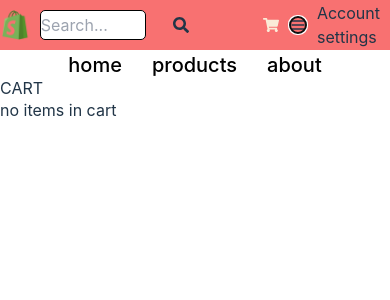
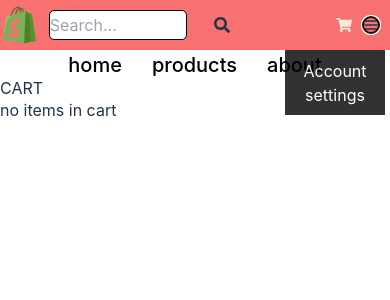
Before and after one commit to Xtyle17/eCommerce, a React (Vite) app: page /cart in a window 390 px wide. Both pictures are taken after a click on the button 371 px from the left and 25 px from the top of the page. Shown: the top 300 px of the page. Built offline with nearby package versions, Linux system fonts and the light colour scheme.

Commit message:
changed the css for dropdown

```diff
--- a/src/App.jsx
+++ b/src/App.jsx
@@ -33,7 +33,7 @@ function App() {
       </main>
     </>
   ) : (
-    <Register />
+    <StartingRoute />
   );
   return (
     <div className="flex flex-col justify-center">
--- a/src/Components/Header.jsx
+++ b/src/Components/Header.jsx
@@ -61,7 +61,7 @@ const Header = () => {
         <button className="menu" onClick={toggleNavbar}>
           <FaIconz.FiMenu />
         </button>
-        <ul className={isCollapsed ? "collapsed" : ""}>
+        <ul className={isCollapsed ? "collapsed" : "show "}>
           <li>Account</li>
           <li>settings</li>
         </ul>
--- a/src/Components/Navigation/Cart.jsx
+++ b/src/Components/Navigation/Cart.jsx
@@ -46,17 +46,17 @@ const Cart = () => {
                 <span>quantity:{item.count}</span>
                 <div className="functions">
                   <button
-                    className="btn-decrement"
+                    className="btn-decrement w-[25px] h-[20px]"
                     onClick={() => handleDecrement(item)}>
                     -
                   </button>
                   <button
                     onClick={() => handleClick(item.id)}
-                    className="prod-count">
+                    className="prod-count px-2 hover:bg-red-600 transition duration-400 ease-in-out">
                     remove to cart
                   </button>
                   <button
-                    className="btn-increment"
+                    className="btn-increment w-[25px] h-[20px]"
                     onClick={() => handleIncrement(item)}>
                     +
                   </button>
--- a/src/Components/Provider/cartProvider.jsx
+++ b/src/Components/Provider/cartProvider.jsx
@@ -17,7 +17,7 @@ export const CartProvider = ({ children }) => {
     (acc, item) => (acc += item.count),
     0
   );
-
+  //for calculating the to total price
   const calculateTotal = () => {
     let total = totals;
     state.cart.map((item) => {
@@ -31,7 +31,7 @@ export const CartProvider = ({ children }) => {
     // }
     return total;
   };
-
+  //for calculating total quantities
   const getTotalQuantity = () => {
     let quantity = 0;
     state.cart.map((item) => {
@@ -40,7 +40,7 @@ export const CartProvider = ({ children }) => {
     });
     return quantity;
   };
-
+  //gets the result by either fetching/searching and/or picking type of items
   useEffect(() => {
     const filteredResult = Products.filter(
       (items) =>
--- a/src/Components/reducer.jsx
+++ b/src/Components/reducer.jsx
@@ -15,6 +15,7 @@ export const ACTIONS = {
 
 export const reducer = (state, action) => {
   switch (action.type) {
+    //logic for adding count whenever i add to cart
     case ACTIONS.ADD_CART:
       const existingItem = state.cart.find(
         (cartItem) => cartItem.id === action.payload.item.id
--- a/src/Css/cart.css
+++ b/src/Css/cart.css
@@ -38,4 +38,5 @@
 }
 .functions {
   display: flex;
+  column-gap: 5px;
 }
--- a/src/Css/header.css
+++ b/src/Css/header.css
@@ -62,7 +62,7 @@ input {
 .rdn-cnt {
   position: absolute;
   top: 0px;
-  right: 75px;
+  right: 40px;
   color: red;
   border-radius: 50%;
   padding: 5px;
@@ -76,6 +76,21 @@ input {
 .collapsed {
   display: none;
 }
+.show {
+  width: 100px;
+  align-items: center;
+  height: 65px;
+  display: flex;
+  justify-content: center;
+  flex-direction: column;
+  position: absolute;
+  z-index: 2;
+  top: 50px;
+  right: 5px;
+  background-color: black;
+  opacity: 0.8;
+  color: white;
+}
 .toggle-button {
   position: absolute;
   top: 0.75rem;
@@ -88,12 +103,7 @@ input {
 }
 @media (max-width: 768px) {
   .rdn-cnt {
-    right: 35px;
-  }
-}
-@media (max-width: 280px) {
-  .rdn-cnt {
-    right: 50px;
+    right: 43px;
   }
 }
 
@@ -114,14 +124,15 @@ input {
     width: 30%;
     font-size: 20%;
   }
+  .Name {
+    display: none;
+  }
 }
 @media (max-width: 480px) {
   .inp-search {
     width: 30%;
   }
-  .Name {
-    display: none;
-  }
+
   .buttons {
     column-gap: 0px;
   }
@@ -151,6 +162,14 @@ input {
     display: block;
   }
 }
+@media (max-width: 280px) {
+  .rdn-cnt {
+    right: 52px;
+  }
+  .phone {
+    margin-right: 0px;
+  }
+}
 @media (min-width: 768px) {
   .webpc {
     display: flex;
```
